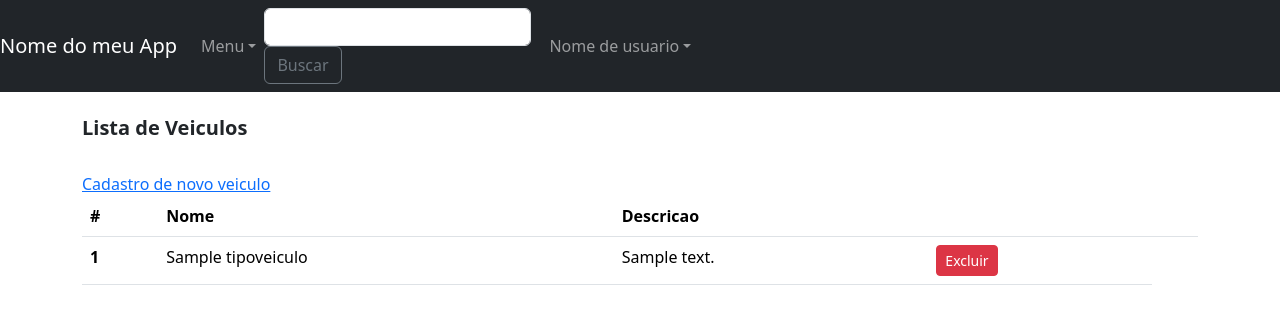
After one commit to anleaes/2023-02-UDWMJ-GRUPO-04, a Django app: template templates/tipo_veiculos/list_tipo_veiculos.html in a window 1280 px wide. The commit adds this page. Shown: the top 324 px of the page. Run offline with Django 4.2, Linux system fonts and the light colour scheme; the template is opened without the code that fills it: most values are stand-ins (such as "Sample title", 1, 10 or a date in 2020); some libraries are stand-ins or nearby versions.

Commit message:
Criação templates tipo_veiculos

```diff
--- a/templates/base.html
+++ b/templates/base.html
@@ -25,7 +25,7 @@
                     <a class="dropdown-item" href="#">Clientes</a>
                     <a class="dropdown-item" href="#">Pedidos</a>
                     <a class="dropdown-item" href="#">Produtos</a>
-                    <a class="dropdown-item" href="{% url 'categories:list_categories' %}">Categorias</a>
+                    <a class="dropdown-item" href="{% url 'tipo_veiculos:list_tipo_veiculos' %}">Veiculos</a>
                     <a class="dropdown-item" href="#">Redes Sociais</a>
                 </div>
             </li>
--- /dev/null
+++ b/templates/tipo_veiculos/list_tipo_veiculos.html
@@ -0,0 +1,46 @@
+{% extends 'base.html' %}
+
+{% block title %}
+
+    Lista de Veiculos - {{ block.super }}
+
+{% endblock title %}
+
+{% block body %}
+
+    <div class="container">
+        <br />
+        <h5><b>Lista de Veiculos</b></h5>
+        <div class="row">
+            <div class ="col-md-12">
+                <br />
+                    <a href="{% url 'tipo_veiculos:add_tipoveiculos' %}">Cadastro de novo veiculo</a>
+                <br />
+                <table class="table table-hover">
+                <thead>
+                    <tr>
+                    <th scope="col">#</th>
+                    <th scope="col">Nome</th>
+                    <th scope="col">Descricao</th>
+                    <th scope="col"></th>
+                    <th scope="col"></th>
+                    </tr>
+                </thead>
+                <tbody>
+                    {% for tipoveiculos in tipo_veiculos %}
+                        <tr>
+                            <th scope="row">{{ tipoveiculos.id }}</th>
+                            <td>{{ tipoveiculos.name }}</td>
+                            <td>{{ tipoveiculos.description }}</td>
+                            <td>
+                                <a href="{% url 'tipo_veiculos:delete_tipoveiculos' tipoveiculos.id %}" class="btn btn-danger btn-sm ">Excluir</a>
+                            </td>
+                        </tr>
+                    {% endfor %}
+                </tbody>
+                </table>
+            </div>
+        </div>
+    </div>
+
+{% endblock body %}
```
Also changed, not shown: templates/tipo_veiculos/add_tipoveiculos.html (added, +34 -0 lines).
